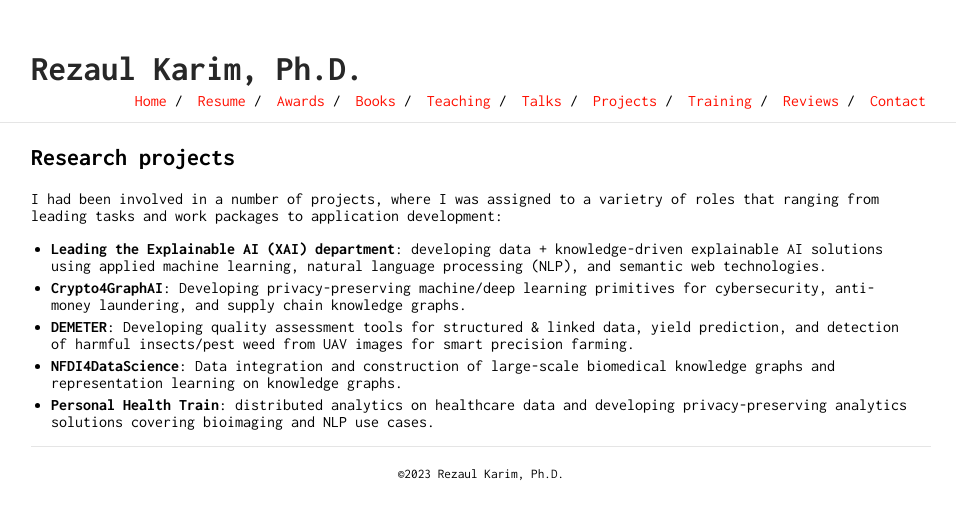
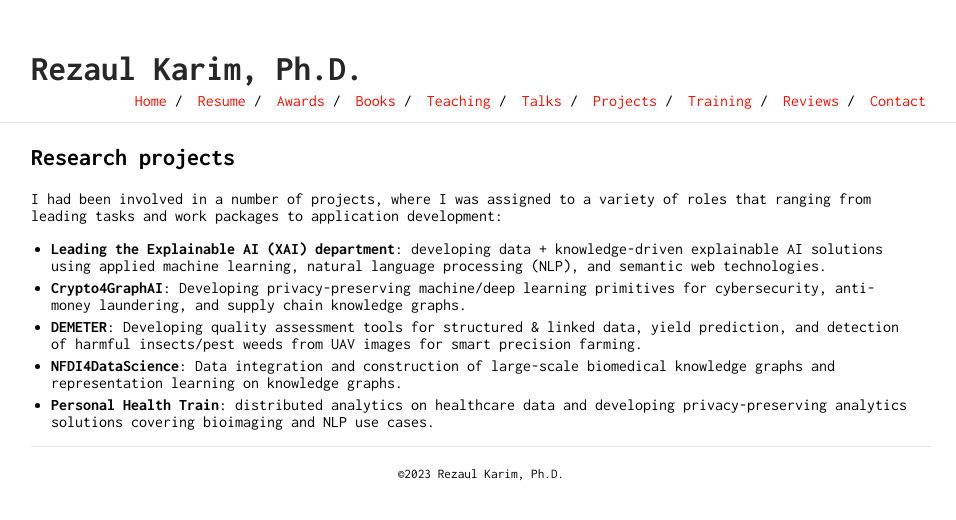
Before and after one commit to rezacsedu/rezacsedu.github.io, a Jekyll site: the page built from projects.md, in a window 1280 px wide. Shown: the top 520 px of the page, without its empty margins (159-1115 px from the left). Built offline with Jekyll 4.4.1, drawn with Linux system fonts in a browser that asks for light colours; our own code applies the rules of GitHub Pages for plain Markdown files.

Commit message:
Update projects.md

```diff
--- a/projects.md
+++ b/projects.md
@@ -1,8 +1,8 @@
 ## Research projects
-I had been involved in a number of projects, where I was assigned to a varietry of roles that ranging from leading tasks and work packages to application development:
+I had been involved in a number of projects, where I was assigned to a variety of roles that ranging from leading tasks and work packages to application development:
 
 - **Leading the Explainable AI (XAI) department**: developing data + knowledge-driven explainable AI solutions using applied machine learning, natural language processing (NLP), and semantic web technologies.
 - **Crypto4GraphAI**: Developing privacy-preserving machine/deep learning primitives for cybersecurity, anti-money laundering, and supply chain knowledge graphs.
-- **DEMETER**: Developing quality assessment tools for structured & linked data, yield prediction, and detection of harmful insects/pest weed from UAV images for smart precision farming.
+- **DEMETER**: Developing quality assessment tools for structured & linked data, yield prediction, and detection of harmful insects/pest weeds from UAV images for smart precision farming.
 - **NFDI4DataScience**: Data integration and construction of large-scale biomedical knowledge graphs and representation learning on knowledge graphs.
 - **Personal Health Train**: distributed analytics on healthcare data and developing privacy-preserving analytics solutions covering bioimaging and NLP use cases.
```
